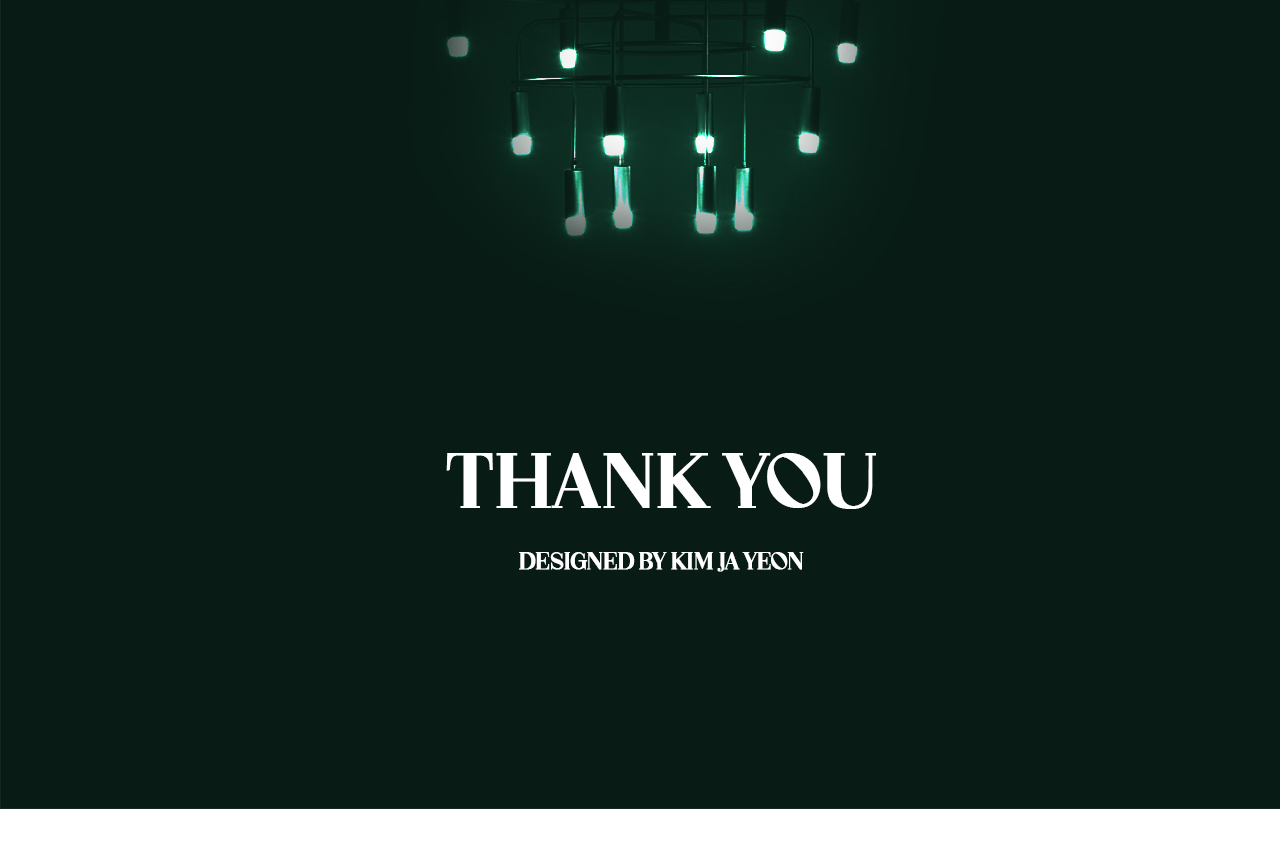
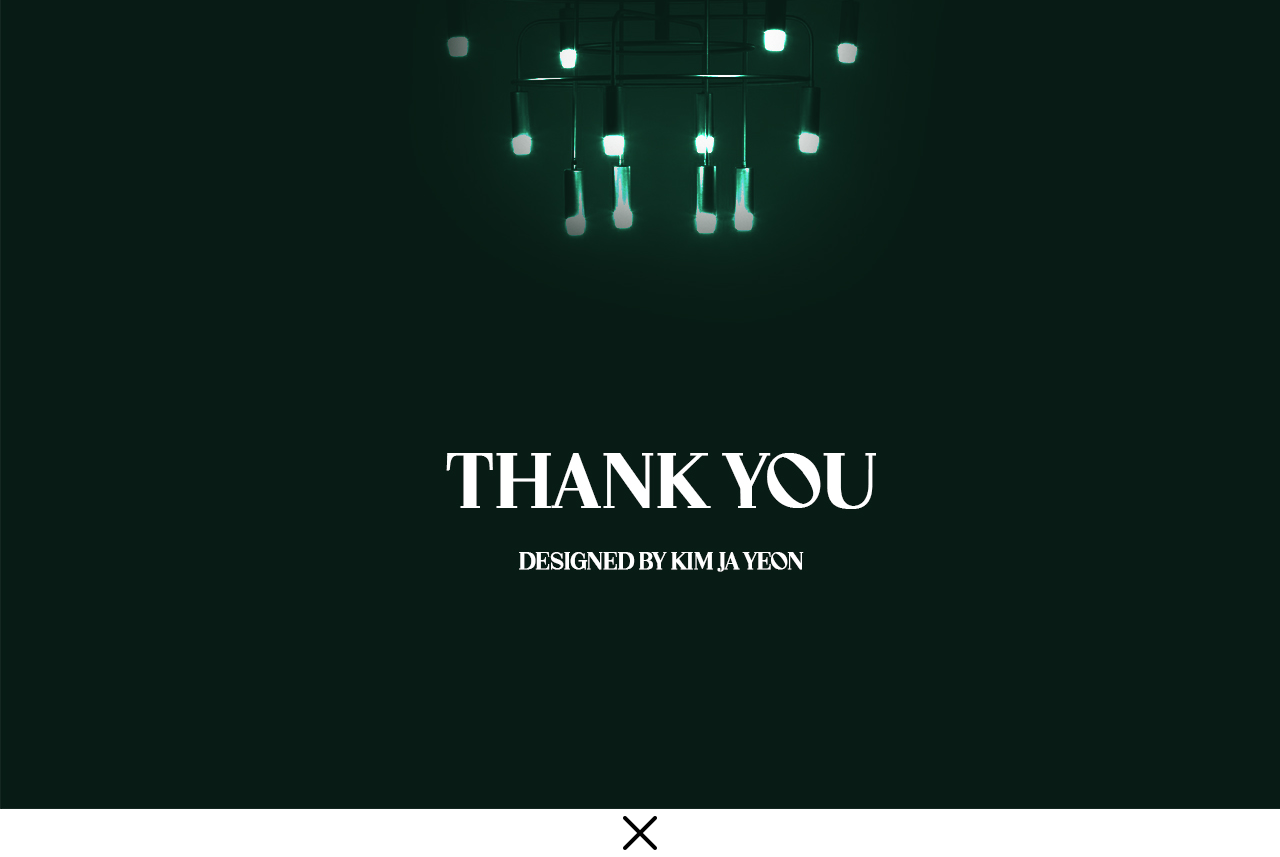
Before and after one commit to kimjayeon94/NUAGE_WEB_GUIDE, a plain HTML site: page index.html in a window 1280 px wide. Shown: the part 6655-7512 px from the top of the page. Before the commit the page ends 7464 px from the top, so only its background shows below. Drawn offline with nearby package versions, Linux system fonts and the light colour scheme.

Commit message:
Update index.html

```diff
--- a/index.html
+++ b/index.html
@@ -28,9 +28,9 @@
   <div class="top fixed">
     <a href="#"><img src="images/top3.png" alt="top"></a>
   </div>
-  <!-- <div class="fixed2">
-    <a href="../index.html#projects" onclick="window.close()"><img src="images/back_1.png" alt="back"></a>
-  </div> -->
+<div class="fixed2">
+    <a href="../index.html#projects" onclick="window.close()"><img src="images/close.png" alt="back"></a>
+  </div>
 </body>
 
 </html>
```
